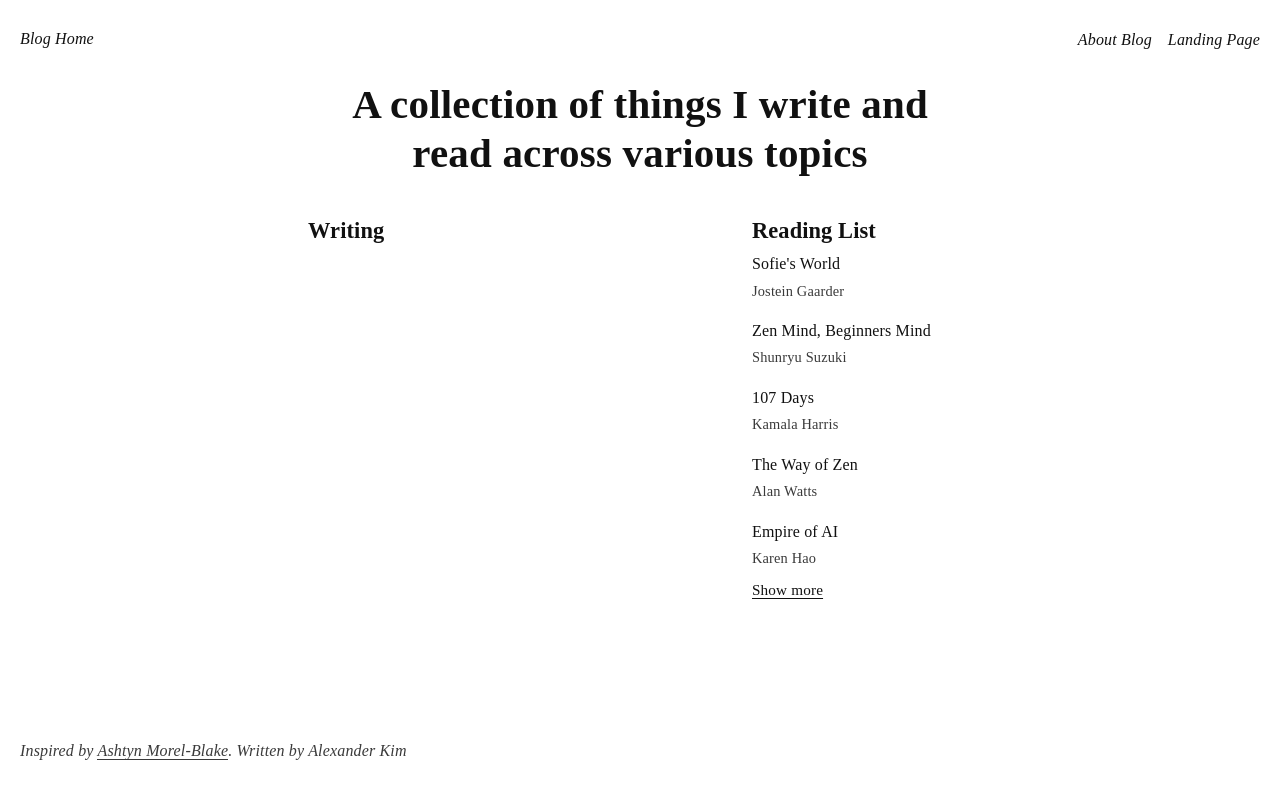
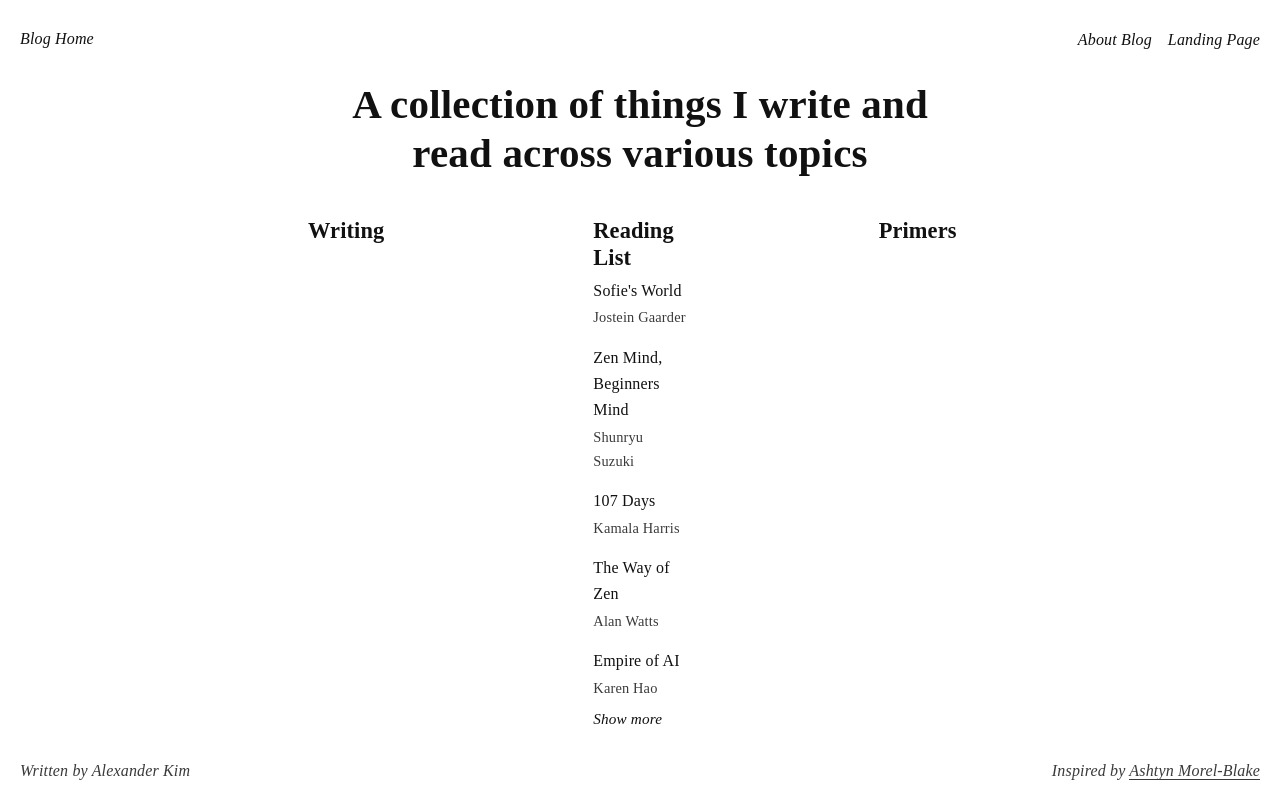
Before and after one commit to akim42003/idea_buckets, a SvelteKit app: page / in a window 1280 px wide. Built offline with nearby package versions, Linux system fonts and the light colour scheme.

Commit message:
primers section

```diff
--- /dev/null
+++ b/src/lib/primers.ts
@@ -0,0 +1,40 @@
+type PrimerMetadata = {
+	title: string;
+	description?: string;
+};
+
+type PrimerModule = {
+	metadata: PrimerMetadata;
+	default: unknown;
+};
+
+const primerModules = import.meta.glob('/src/content/primers/*.sveltex', { eager: true }) as Record<
+	string,
+	PrimerModule
+>;
+
+const primerEntries = Object.entries(primerModules);
+
+const primers = primerEntries.map((entry) => {
+	const path = entry[0];
+	const primer = entry[1];
+
+	const filename = path.split('/').pop();
+
+	let slug = '';
+	if (filename) {
+		slug = filename.replace('.sveltex', '');
+	}
+
+	return {
+		slug,
+		title: primer.metadata.title,
+		description: primer.metadata.description
+	};
+});
+
+primers.sort((a, b) => a.title.localeCompare(b.title));
+
+export { primers };
+
+export const primerBySlug = (slug: string) => primerModules[`/src/content/primers/${slug}.sveltex`];
--- a/src/routes/+layout.svelte
+++ b/src/routes/+layout.svelte
@@ -17,5 +17,6 @@
 </main>
 
 <footer>
-	<p>Inspired by <a href="https://ashtyn.land">Ashtyn Morel-Blake</a>. Written by Alexander Kim</p>
+	<p>Written by Alexander Kim</p>
+	<p>Inspired by <a href="https://ashtyn.land">Ashtyn Morel-Blake</a></p>
 </footer>
--- a/src/routes/+page.svelte
+++ b/src/routes/+page.svelte
@@ -3,6 +3,7 @@
 
 	export let data: {
 		posts: { title: string; date: string; slug: string }[];
+		primers: { title: string; slug: string; description?: string }[];
 		readingList: { title: string; author: string; readWhen: string; thoughts: string }[];
 	};
 </script>
@@ -13,13 +14,16 @@
 	<div class="home-posts">
 		<h2>Writing</h2>
 		<ul class="post-list">
-			{#each data.posts as post}
+			{#each data.posts.slice(0, 3) as post}
 				<li>
 					<a href={base + '/posts/' + post.slug}>{post.title}</a>
 					<span class="post-date">{post.date}</span>
 				</li>
 			{/each}
 		</ul>
+		{#if data.posts.length > 0}
+			<a class="post-more" href={base + '/posts/'}>Show more</a>
+		{/if}
 	</div>
 
 	<div class="home-center" aria-hidden="true"></div>
@@ -38,4 +42,20 @@
 			<a class="reading-more" href={base + '/reading-list'}>Show more</a>
 		{/if}
 	</aside>
+
+	<div class="home-center" aria-hidden="true"></div>
+
+	<aside class="home-primers">
+		<h2>Primers</h2>
+		<ul class="primer-list">
+			{#each data.primers.slice(0, 6) as primer}
+				<li>
+					<a class="primer-title" href={base + '/primers/' + primer.slug}>{primer.title}</a>
+				</li>
+			{/each}
+		</ul>
+		{#if data.primers.length > 0}
+			<a class="primer-more" href={base + '/primers'}>Show more</a>
+		{/if}
+	</aside>
 </section>
--- a/src/routes/+page.ts
+++ b/src/routes/+page.ts
@@ -1,9 +1,11 @@
 import { posts } from '$lib/posts';
+import { primers } from '$lib/primers';
 import { readingList } from '$lib/reading-list';
 
 export const load = () => {
 	return {
 		posts,
+		primers,
 		readingList
 	};
 };
--- a/src/routes/posts/+page.svelte
+++ b/src/routes/posts/+page.svelte
@@ -8,9 +8,9 @@
 
 <h1>Posts</h1>
 
-<section>
+<section class="primer-matrix" aria-label="Post list">
 	{#each data.posts as post}
-		<article>
+		<article class="primer-tile">
 			<h2>
 				<a href={base + '/posts/' + post.slug}>{post.title}</a>
 			</h2>
--- a/src/routes/posts/+page.ts
+++ b/src/routes/posts/+page.ts
@@ -1,4 +1,6 @@
 import { posts } from '$lib/posts';
+
+export const trailingSlash = 'always';
 
 export const load = () => {
 	return {
--- a/src/style.css
+++ b/src/style.css
@@ -61,6 +61,15 @@ footer {
 	font-style: italic;
 	z-index: 10;
 	min-height: var(--footer-h);
+	display: flex;
+	justify-content: space-between;
+	align-items: center;
+	gap: 1rem;
+	flex-wrap: wrap;
+}
+
+footer p {
+	margin: 0;
 }
 
 h1,
@@ -111,18 +120,20 @@ header a {
 
 .home-columns {
 	display: grid;
-	grid-template-columns: 1fr minmax(6rem, 10rem) 1fr;
+	grid-template-columns: 1fr minmax(4rem, 8rem) 1fr minmax(4rem, 8rem) 1fr;
 	gap: 2rem;
 	align-items: start;
 }
 
 .home-posts,
-.home-reading {
+.home-reading,
+.home-primers {
 	text-align: left;
 }
 
 .post-list,
-.reading-list {
+.reading-list,
+.primer-list {
 	margin: 0;
 	padding: 0;
 	list-style: none;
@@ -131,7 +142,7 @@ header a {
 }
 
 .post-list a,
-.reading-more {
+.primer-title {
 	text-decoration: underline;
 	text-decoration-thickness: 1px;
 	text-underline-offset: 0.18em;
@@ -150,6 +161,10 @@ header a {
 	display: block;
 }
 
+.primer-title {
+	display: block;
+}
+
 .reading-author {
 	display: block;
 	color: var(--muted);
@@ -157,10 +172,16 @@ header a {
 	margin-top: 0.15rem;
 }
 
-.reading-more {
+.reading-more,
+.primer-more,
+.post-more {
 	display: inline-block;
 	margin-top: 0.35rem;
 	font-size: 0.95rem;
+	font-style: italic;
+	text-decoration: none;
+	background-image: none;
+	padding-bottom: 0;
 }
 
 .reading-entry {
@@ -177,6 +198,25 @@ header a {
 
 .reading-entry .post-meta:last-of-type {
 	margin-bottom: 0.7rem;
+}
+
+.primer-matrix {
+	display: grid;
+	grid-template-columns: repeat(3, minmax(0, 1fr));
+	grid-auto-rows: auto;
+	gap: 1.5rem;
+}
+
+.primer-tile {
+	margin: 0;
+}
+
+.primer-tile p {
+	margin: 0.35rem 0 0;
+}
+
+.primer-tile h2 {
+	font-size: 1.1rem;
 }
 
 .home-center {
@@ -221,6 +261,10 @@ main ol {
 	.home-center {
 		display: none;
 	}
+
+	.primer-matrix {
+		grid-template-columns: 1fr;
+	}
 }
 
 @media (hover: none) and (pointer: coarse) {
```
Also changed, not shown: src/routes/primers/+page.svelte (added, +27 -0 lines), src/routes/primers/+page.ts (added, +7 -0 lines), src/routes/primers/[slug]/+page.svelte (added, +17 -0 lines), src/routes/primers/[slug]/+page.ts (added, +21 -0 lines), 2 other files (tests, documents, lock files or other folders).
